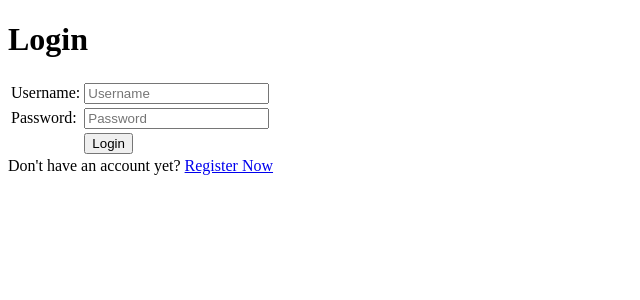
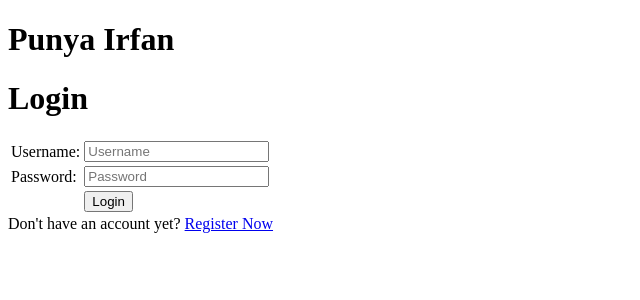
Before and after one commit to kkuratolodon/shopping_list, a Django app: page /login/ in a window 1280 px wide. Shown: the top 300 px of the page, without its empty margins (0-640 px from the left). Run offline with Django 4.2, Linux system fonts and the light colour scheme.

Commit message:
mengetes sesuatu

```diff
--- a/main/templates/login.html
+++ b/main/templates/login.html
@@ -7,7 +7,7 @@
 {% block content %}
 
 <div class = "login">
-
+    <h1>Punya Irfan</h1>
     <h1>Login</h1>
 
     <form method="POST" action="">
```
